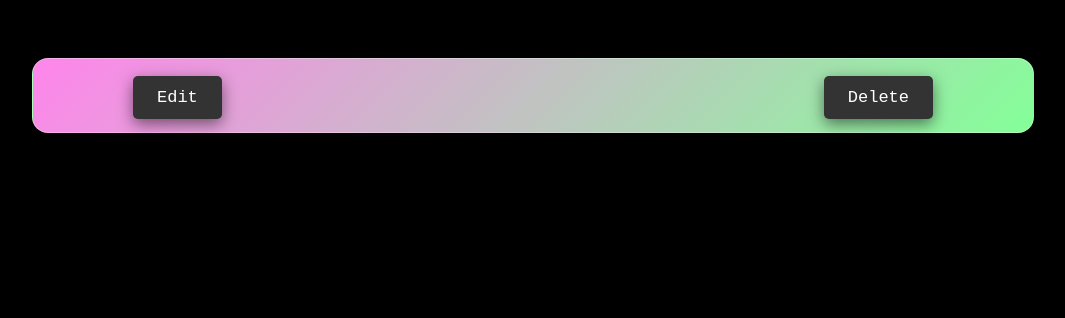
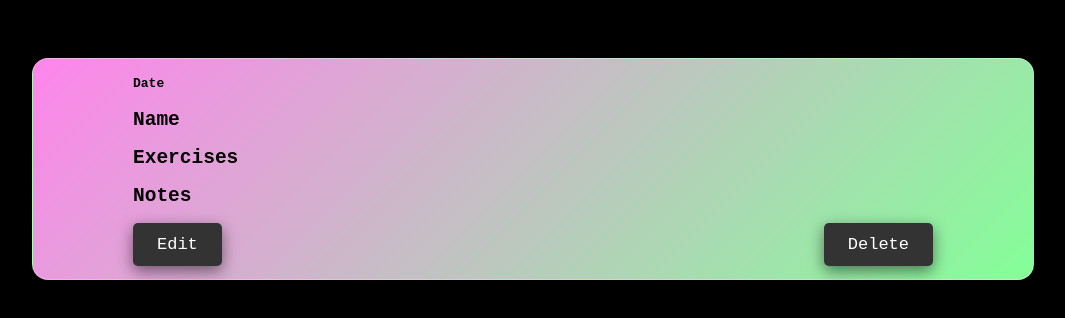
Before and after one commit to MattMarotta94/FitTrack, a website: page web/static_assets/viewWorkout.html in a window 1280 px wide. Shown: the whole page, without its empty margins (107-1172 px from the left). Drawn offline with Linux system fonts and the light colour scheme; files whose address does not match are found by name.

Commit message:
more changes to front end

```diff
--- a/web/src/pages/createWorkout.js
+++ b/web/src/pages/createWorkout.js
@@ -40,7 +40,7 @@ class CreateWorkout extends BindingClass {
 
         const createButton = document.getElementById('create');
         const origButtonText = createButton.innerText;
-        createButton.innerText = 'Creating...';
+        createButton.innerText = 'Creating Workout...';
 
         const workoutName = document.getElementById('workout-name').value;
         const workoutDate = document.getElementById('date').value;
--- a/web/src/pages/viewWorkout.js
+++ b/web/src/pages/viewWorkout.js
@@ -86,14 +86,15 @@ class ViewWorkout extends BindingClass {
 
         const deleteButton = document.getElementById('delete-button');
         const origButtonText = deleteButton.innerText;
-        deleteButton.innerText = 'Deleted';
+        deleteButton.innerText = 'Deleting..';
 
         const workoutDate = workout.date;
-
         const deletedWorkout =  await this.client.deleteWorkout(workoutDate, (error) => {
             errorMessageDisplay.innerText = `Error: ${error.message}`;
             errorMessageDisplay.classList.remove('hidden');
         });
+
+        window.location.href = `/index.html`;
 
     this.dataStore.set('workout', deletedWorkout);
 
--- a/web/static_assets/viewWorkout.html
+++ b/web/static_assets/viewWorkout.html
@@ -9,10 +9,10 @@
 <body class="background">
     <header class="header" id="header"></header>
     <div class="new-card">
-        <h4 id="workout-date"></h4>
-        <h2 id="workout-name"></h2>
-        <h2 id="workout-exercises"></h2>
-        <h2 id="workout-notes"></h2>
+        <h4 id="workout-date">Date</h4>
+        <h2 id="workout-name">Name</h2>
+        <h2 id="workout-exercises">Exercises</h2>
+        <h2 id="workout-notes">Notes</h2>
         <p class="button-group">
             <a href="#" class="button" id="edit-button">Edit</a>
             <a href="#" class="button" id="delete-button">Delete</a>
@@ -25,21 +25,21 @@
     <form class="card-content" id="date-form">
         <p class="form-field">
             <label>Date</label>
-            <input type="text" class="input" id="date">
+            <input type="date" class="date-input" id="date">
         </p>
     </form>
 
     <form class="card-content" id="workout-name-form">
     <p class="form-field">
 
-        <label>Workout Name</label>
-        <input type="text" class="input" id="name">
+        <label>Name</label>
+        <input type="text" class="name-input" id="name">
     </p>
     </form>
 
     <form class="card-content" id="exercise-form">
         <p class="form-field">
-            <label>Exercise</label>
+            <label>Exercises</label>
             <input type="text" class="input" id="exercises">
         </p>
     </form>
```
